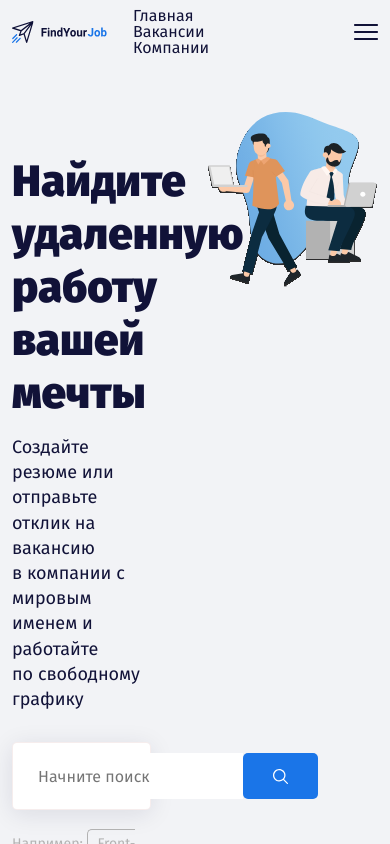
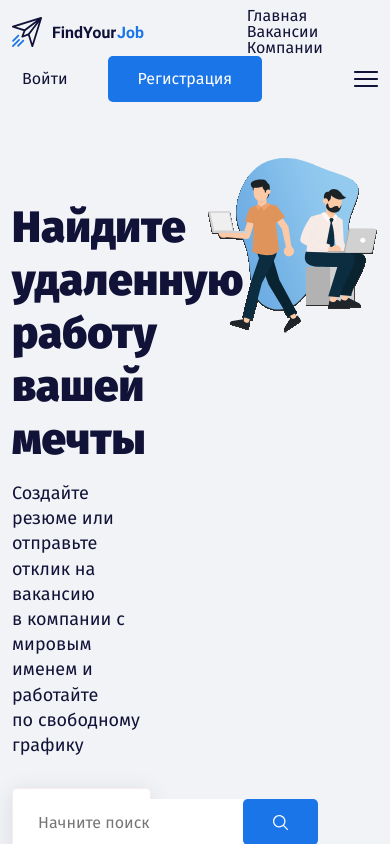
Before and after one commit to Ilya-Grin/Find-Your-Job, a plain HTML site: page index.html in a window 390 px wide. Both pictures are taken after a click on the picture 366 px from the left and 18 px from the top of the page. Drawn offline with Linux system fonts and the light colour scheme.

Commit message:
31.05.2021

```diff
--- a/scripts/script.js
+++ b/scripts/script.js
@@ -1,6 +1,9 @@
 const burger = document.querySelector(".burger");
 const menu = document.querySelector(".menu");
+const menuRegistration = document.querySelector(".menu-registration");
+const burgerWrapper = document.querySelector(".burger-wrapper");
 
 function burgerClick() {
 	menu.classList.toggle("enable");
+	menuRegistration.classList.toggle("enable-registration");
 }
--- a/styles/mobile-style.css
+++ b/styles/mobile-style.css
@@ -44,6 +44,10 @@
 		display: none;
 	}
 
+	.menu-registration {
+		display: none;
+	}
+
 	.burger {
 		display: block;
 		text-align: right;
@@ -56,6 +60,10 @@
 	.enable {
 		display: block;
 	}
+
+	.enable-registration {
+		display: flex;
+	}
 }
 
 @media (max-width: 768px) {
```
